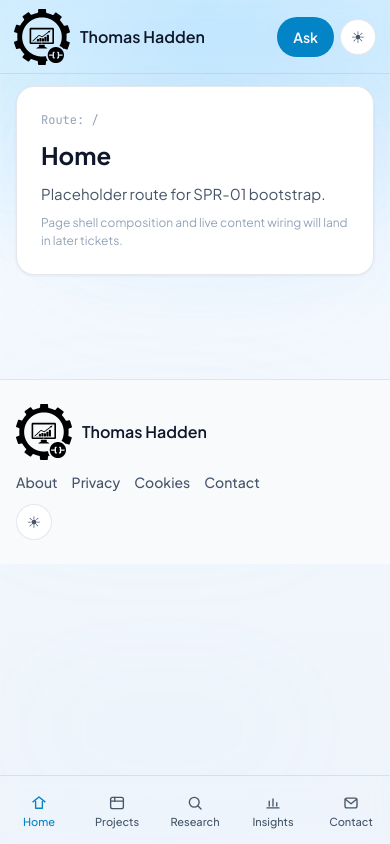
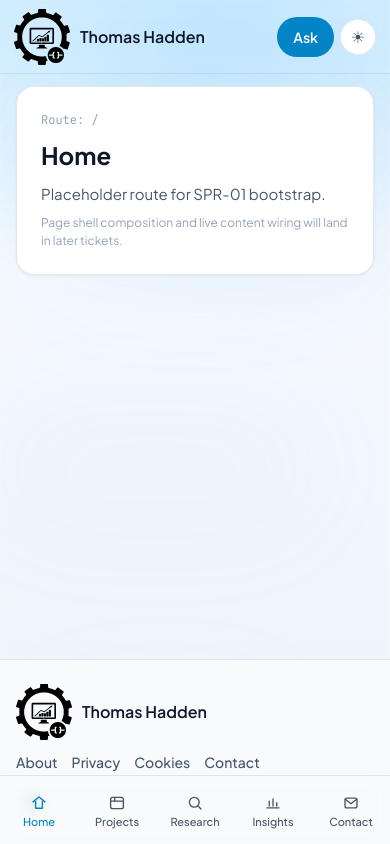
Before and after one commit to hadwll/thomashadden.ai, a Next.js app: page / in a window 390 px wide. Built offline with nearby package versions, Linux system fonts and the light colour scheme.

Commit message:
fix(shell): restore full-height content stack flow

```diff
--- a/components/layout/PageShell.tsx
+++ b/components/layout/PageShell.tsx
@@ -28,7 +28,7 @@ export function PageShell({ children, hideNav = false }: PageShellProps) {
         className="page-shell relative mx-auto flex min-h-screen w-full max-w-shell flex-col bg-bg-primary lg:min-h-0 lg:overflow-hidden lg:rounded-shell lg:border lg:border-border-default"
       >
         <BackgroundAtmosphere />
-        <div className="page-shell-content-stack">
+        <div className="page-shell-content-stack flex min-h-screen flex-col lg:min-h-0">
           {!hideNav ? <NavBar currentPath={currentPath} /> : null}
           <MobileHeader currentPath={currentPath} />
 
```
